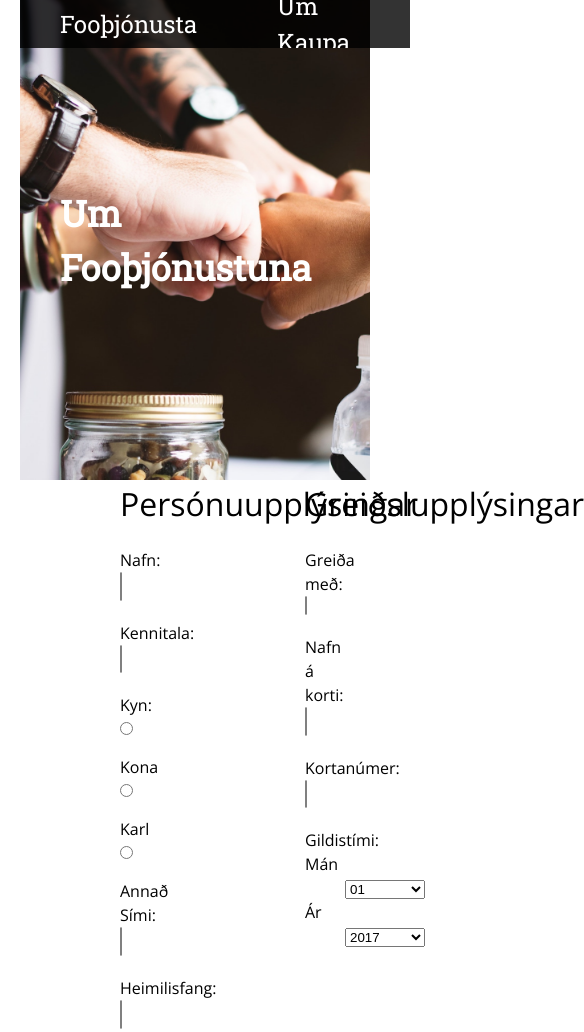
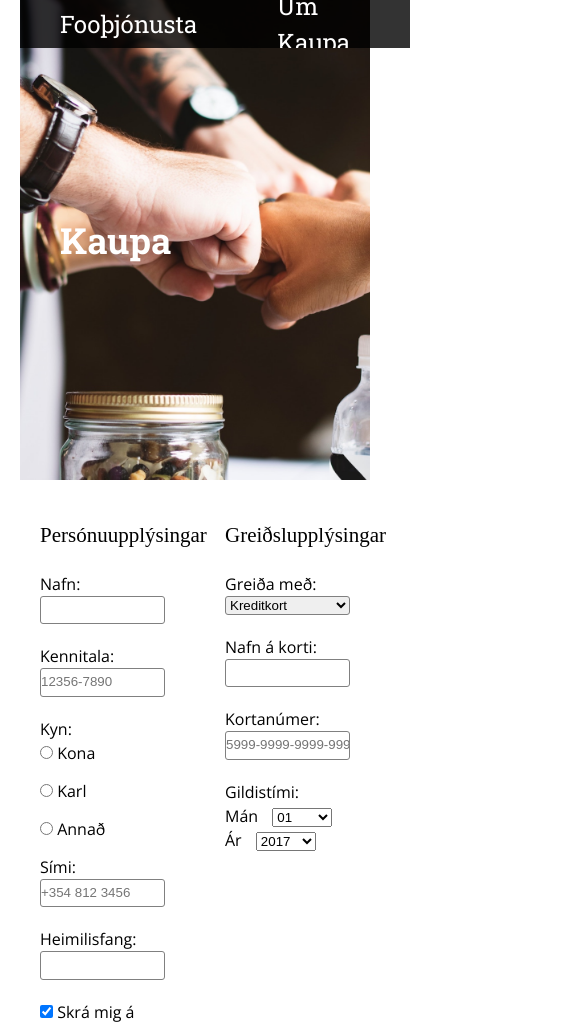
Before and after one commit to astamagg/stort_verkefni_fyrra, a website: page kaupa.html in a window 390 px wide. Shown: the top 1032 px of the page, 584 px wide, since content can reach past the window. Drawn offline with nearby package versions, Linux system fonts and the light colour scheme.

Commit message:
Smávægilegar breytingar

```diff
--- a/kaupa.html
+++ b/kaupa.html
@@ -3,7 +3,7 @@
   <head>
     <meta charset="utf-8">
     <title>Kaupa</title>
-    <link href="https://fonts.googleapis.com/css?family=Open+Sans|Roboto+Slab" rel="stylesheet">
+    <link href="https://fonts.googleapis.com/css?family=Open+Sans:400,700i|Roboto+Slab:400,700" rel="stylesheet">
     <link rel="stylesheet" href="styles.css">
     <link rel="stylesheet" href="grid.css">
   </head>
@@ -19,7 +19,7 @@
     </div>
     <header class="header">
       <div class="header header__um-kaupa">
-        <h2>Um Fooþjónustuna</h2>
+        <h2>Kaupa</h2>
       </div>
     </header>
     <div class="grid">
@@ -70,6 +70,7 @@
                 <select class="form__input" name="kort" id="kort">
                   <option value="kredit" selected>Kreditkort</option>
                   <option value="debet">Debetkort</option>
+                  <option value="peningar">Reiðufé</option>
                 </select>
 
                 <label for="kortanafn" class="form__label">Nafn á korti:</label>
--- a/scss/form.scss
+++ b/scss/form.scss
@@ -1,4 +1,13 @@
+$gutter: 20px;
+$grunnur-font: 16px;
+$font-Head: 'Roboto Slap';
+
+$max-width: 1200px;
+$mid-width: 600px;
+
 .form {
+
+  padding: 2*$gutter 0 2*$gutter 0;
 
   &__content {
     display:flex;
@@ -6,10 +15,15 @@
     font-family: 'Open sans', serif;
     padding: 0 5*$gutter 0 5*$gutter;
 
+    @media(max-width: 1199px){
+      padding: 0 $gutter 0 $gutter;
+    }
+
   }
   &__header {
-    font-size: 2*$grunnur-font;
+    font-size: 1.3125 * $grunnur-font;
     margin-bottom: $gutter;
+    font-family: $font-Head;
   }
   &__input {
     margin-bottom: $gutter;
@@ -17,8 +31,14 @@
     border: solid 1px grey;
     line-height: 2;
   }
+
   &__input__minni {
     width:4*$gutter;
     margin: 0 2*$gutter 0 2*$gutter;
+
+    @media(max-width: 1199px){
+      width: 3 * $gutter;
+      margin: 0 10px 0 10px;
+    }
   }
  }
```
Also changed, not shown: styles.css.
